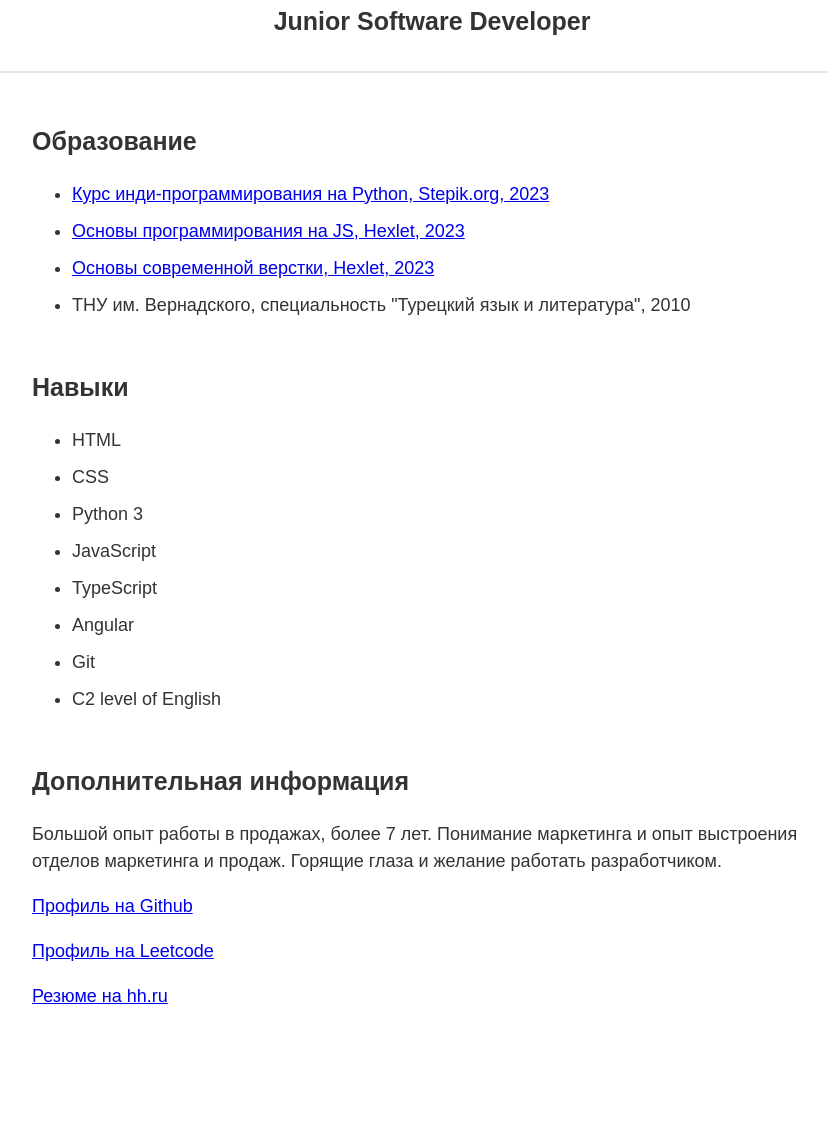
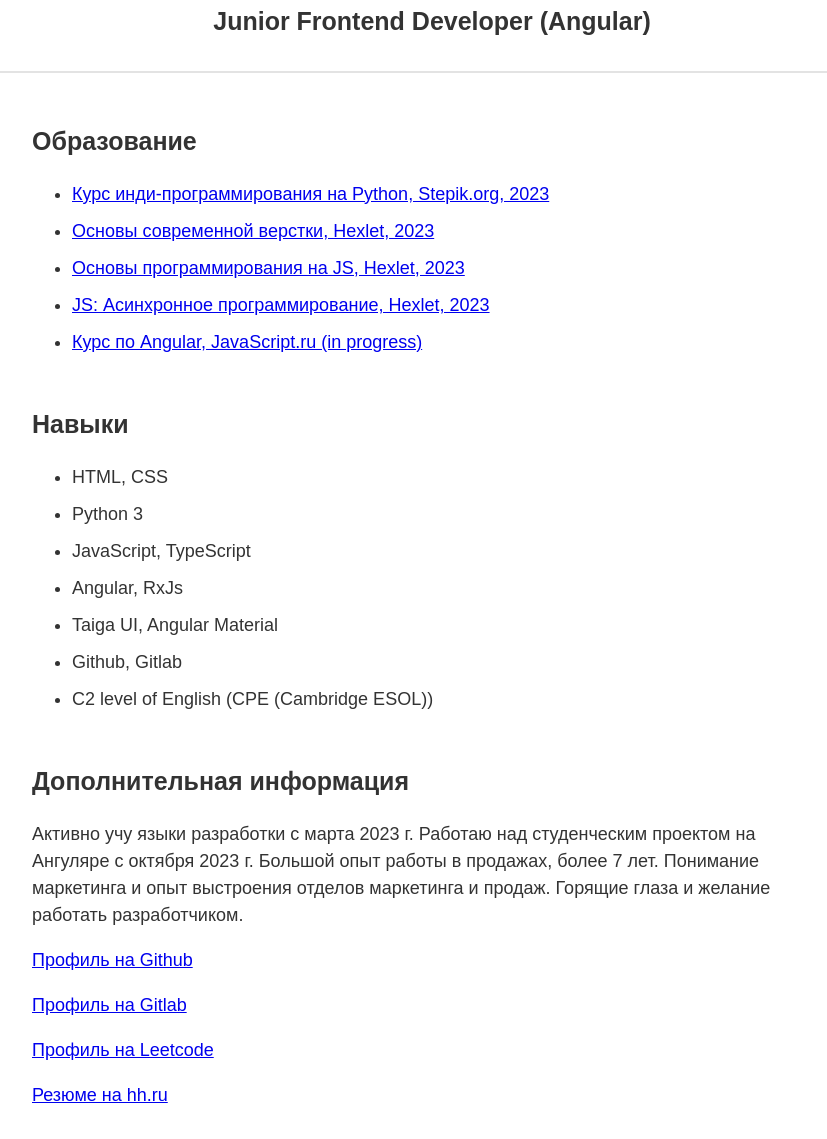
Before and after one commit to AndreyTimoshenkov/CV, a plain HTML site: page index.html in a window 1280 px wide. Shown: the part 147-1286 px from the top of the page, without its empty margins (208-1035 px from the left). Before the commit the page ends 1207 px from the top, so only its background shows below. Drawn offline with Linux system fonts and the light colour scheme.

Commit message:
updated education section

```diff
--- a/index.html
+++ b/index.html
@@ -1,49 +1,100 @@
 <!DOCTYPE html>
 <html lang="ru">
-
   <head>
-  <meta charset="UTF-8">
-  <meta name="viewport" content="width=device-width, initial-scale=1.0">
+    <meta charset="UTF-8" />
+    <meta name="viewport" content="width=device-width, initial-scale=1.0" />
     <title>Andrey Timoshenkov CV</title>
-  <link rel="stylesheet" href='style.css'>
+    <link rel="stylesheet" href="style.css" />
   </head>
-<header>
-</header>
+  <header></header>
 
   <body>
     <main>
       <h1>Андрей Тимошенков</h1>
-    <h2>Junior Software Developer</h2>
+      <h2>Junior Frontend Developer (Angular)</h2>
       <section>
         <h2>Образование</h2>
         <ul>
-        <li><a href='https://stepik.org/cert/2049156' alt='Сертификат' target='_blank'>Курс инди-программирования на Python, Stepik.org, 2023</a></li>
-        <li><a href='https://ru.hexlet.io/programs/js-starter' target='_blank'>Основы программирования на JS, Hexlet, 2023</a></li>
-        <li><a href='https://ru.hexlet.io/courses/layout-designer-basics' target='_blank'>Основы современной верстки, Hexlet, 2023</a></li>
-        <li>ТНУ им. Вернадского, специальность "Турецкий язык и литература", 2010</li>
+          <li>
+            <a
+              href="https://stepik.org/cert/2049156"
+              alt="Сертификат"
+              target="_blank"
+              >Курс инди-программирования на Python, Stepik.org, 2023</a
+            >
+          </li>
+          <li>
+            <a
+              href="https://ru.hexlet.io/courses/layout-designer-basics"
+              target="_blank"
+              >Основы современной верстки, Hexlet, 2023</a
+            >
+          </li>
+          <li>
+            <a href="https://ru.hexlet.io/programs/js-starter" target="_blank"
+              >Основы программирования на JS, Hexlet, 2023</a
+            >
+          </li>
+
+          <li>
+            <a
+              href="https://ru.hexlet.io/courses/js-asynchronous-programming"
+              target="_blank"
+              >JS: Асинхронное программирование, Hexlet, 2023</a
+            >
+          </li>
+          <li>
+            <a
+              href="https://learn.javascript.ru/courses/angular"
+              target="_blank"
+              >Курс по Angular, JavaScript.ru (in progress)</a
+            >
+          </li>
         </ul>
       </section>
       <section>
         <h2>Навыки</h2>
         <ul>
-        <li>HTML</li>
-        <li>CSS</li>
+          <li>HTML, CSS</li>
           <li>Python 3</li>
-        <li>JavaScript</li>
-        <li>TypeScript</li>
-        <li>Angular</li>
-        <li>Git</li>
-        <li>C2 level of English</li>
+          <li>JavaScript, TypeScript</li>
+          <li>Angular, RxJs</li>
+          <li>Taiga UI, Angular Material</li>
+          <li>Github, Gitlab</li>
+          <li>C2 level of English (CPE (Cambridge ESOL))</li>
         </ul>
       </section>
       <section>
         <h2>Дополнительная информация</h2>
-      <p>Большой опыт работы в продажах, более 7 лет. Понимание маркетинга и опыт выстроения отделов маркетинга и продаж. Горящие глаза и желание работать разработчиком.</p>
-      <p><a href='https://github.com/AndreyTimoshenkov' target='_blank'>Профиль на Github</a></p>
-      <p><a href='https://leetcode.com/andreytmshnkv/' target='_blank'>Профиль на Leetcode</a></p>
-      <p><a href='https://sevastopol.hh.ru/applicant/resumes/view?resume=b324f31cff0bf5e7570039ed1f4254594b7a35' target='_blank'>Резюме на hh.ru</a></p>
+        <p>
+          Активно учу языки разработки с марта 2023 г. Работаю над студенческим
+          проектом на Ангуляре с октября 2023 г. Большой опыт работы в продажах,
+          более 7 лет. Понимание маркетинга и опыт выстроения отделов маркетинга
+          и продаж. Горящие глаза и желание работать разработчиком.
+        </p>
+        <p>
+          <a href="https://github.com/AndreyTimoshenkov" target="_blank"
+            >Профиль на Github</a
+          >
+        </p>
+        <p>
+          <a href="https://gitlab.com/andreytmshnkv" target="_blank"
+            >Профиль на Gitlab</a
+          >
+        </p>
+        <p>
+          <a href="https://leetcode.com/andreytmshnkv/" target="_blank"
+            >Профиль на Leetcode</a
+          >
+        </p>
+        <p>
+          <a
+            href="https://sevastopol.hh.ru/applicant/resumes/view?resume=b324f31cff0bf5e7570039ed1f4254594b7a35"
+            target="_blank"
+            >Резюме на hh.ru</a
+          >
+        </p>
       </section>
     </main>
   </body>
-
 </html>
```
Lines whose indentation alone changed are shown as unchanged.
